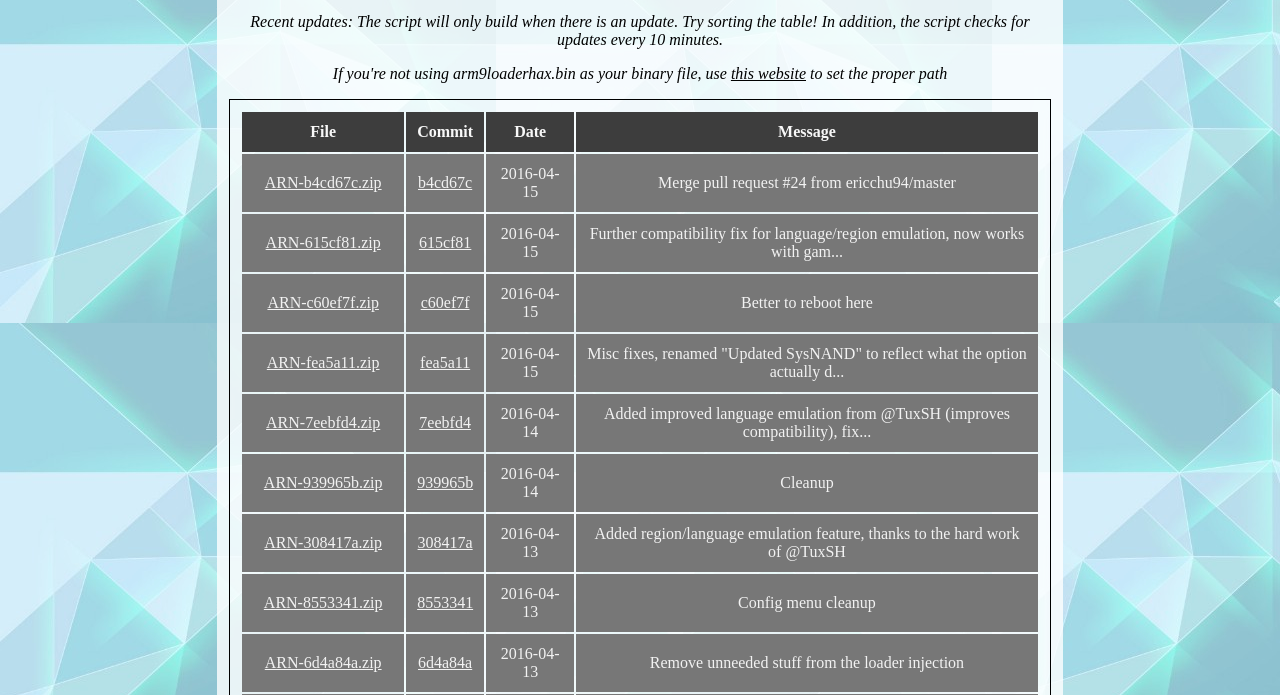
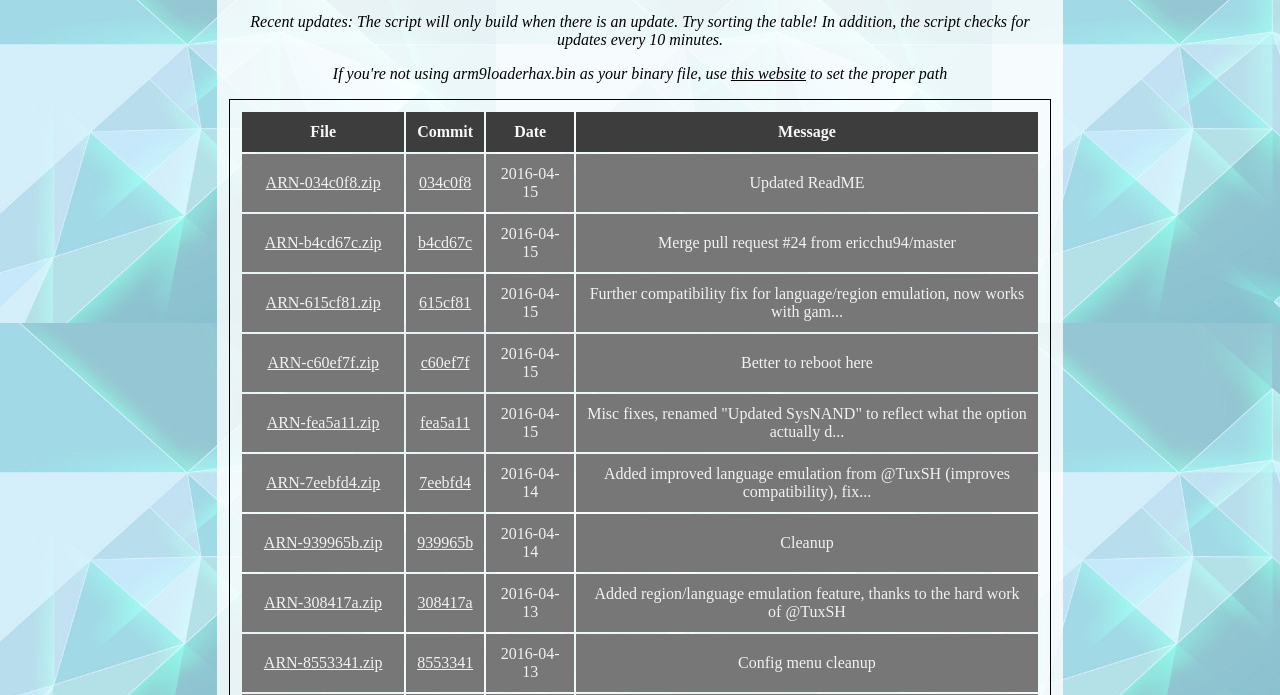
Before and after one commit to astronautlevel2/Luma3DS, a plain HTML site: page index.html in a window 1280 px wide. Shown: the part 105-800 px from the top of the page. Drawn offline with Linux system fonts and the light colour scheme.

Commit message:
Updated builds - Automated Commit Message

```diff
--- a/index.html
+++ b/index.html
@@ -37,6 +37,7 @@
 		</tr>
 	</thead>
 	<tbody>
+<tr><td><p><a href=/AuReiNand/builds/ARN-034c0f8.zip>ARN-034c0f8.zip</a></p></td><td><a href=https://github.com/AuroraWright/AuReiNand/commit/034c0f8d7c0fd8b5e29e2018e3f668bacc3b5324>034c0f8</a></td><td>2016-04-15</td><td>Updated ReadME</td></tr>
 <tr><td><p><a href=/AuReiNand/builds/ARN-b4cd67c.zip>ARN-b4cd67c.zip</a></p></td><td><a href=https://github.com/AuroraWright/AuReiNand/commit/b4cd67cb8cac32a4cd8b090562cfe268a302ffe3>b4cd67c</a></td><td>2016-04-15</td><td>Merge pull request #24 from ericchu94/master</td></tr>
 <tr><td><p><a href=/AuReiNand/builds/ARN-615cf81.zip>ARN-615cf81.zip</a></p></td><td><a href=https://github.com/AuroraWright/AuReiNand/commit/615cf81a9f45bd9abf3963228a7a09b4be3ff182>615cf81</a></td><td>2016-04-15</td><td>Further compatibility fix for language/region emulation, now works with gam...</td></tr>
 <tr><td><p><a href=/AuReiNand/builds/ARN-c60ef7f.zip>ARN-c60ef7f.zip</a></p></td><td><a href=https://github.com/AuroraWright/AuReiNand/commit/c60ef7fe8233f17847640fd2edc1b3aa85d1109a>c60ef7f</a></td><td>2016-04-15</td><td>Better to reboot here</td></tr>
```
Also changed, not shown: current.html (+1 -0 lines), 2 other files.
